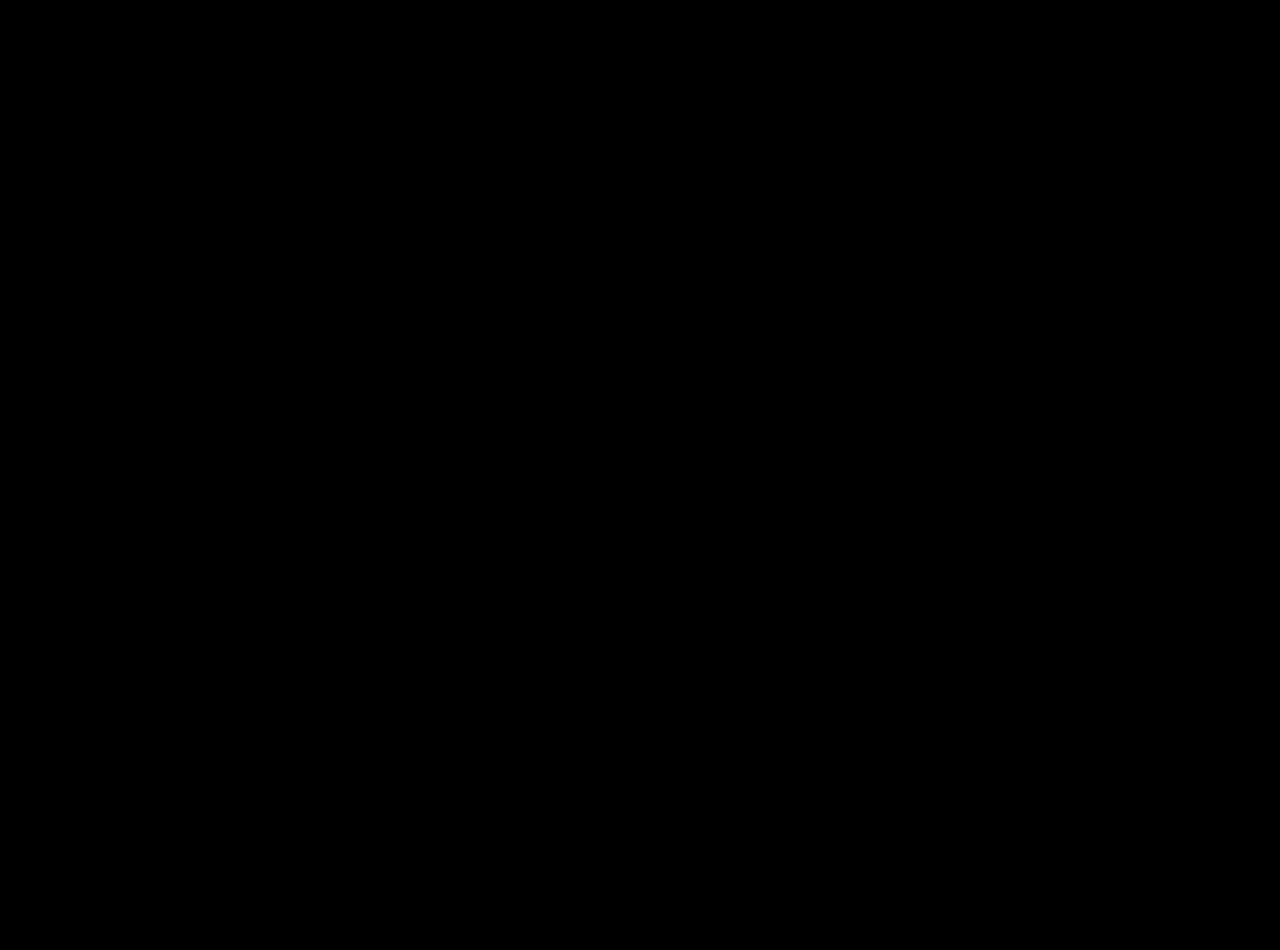
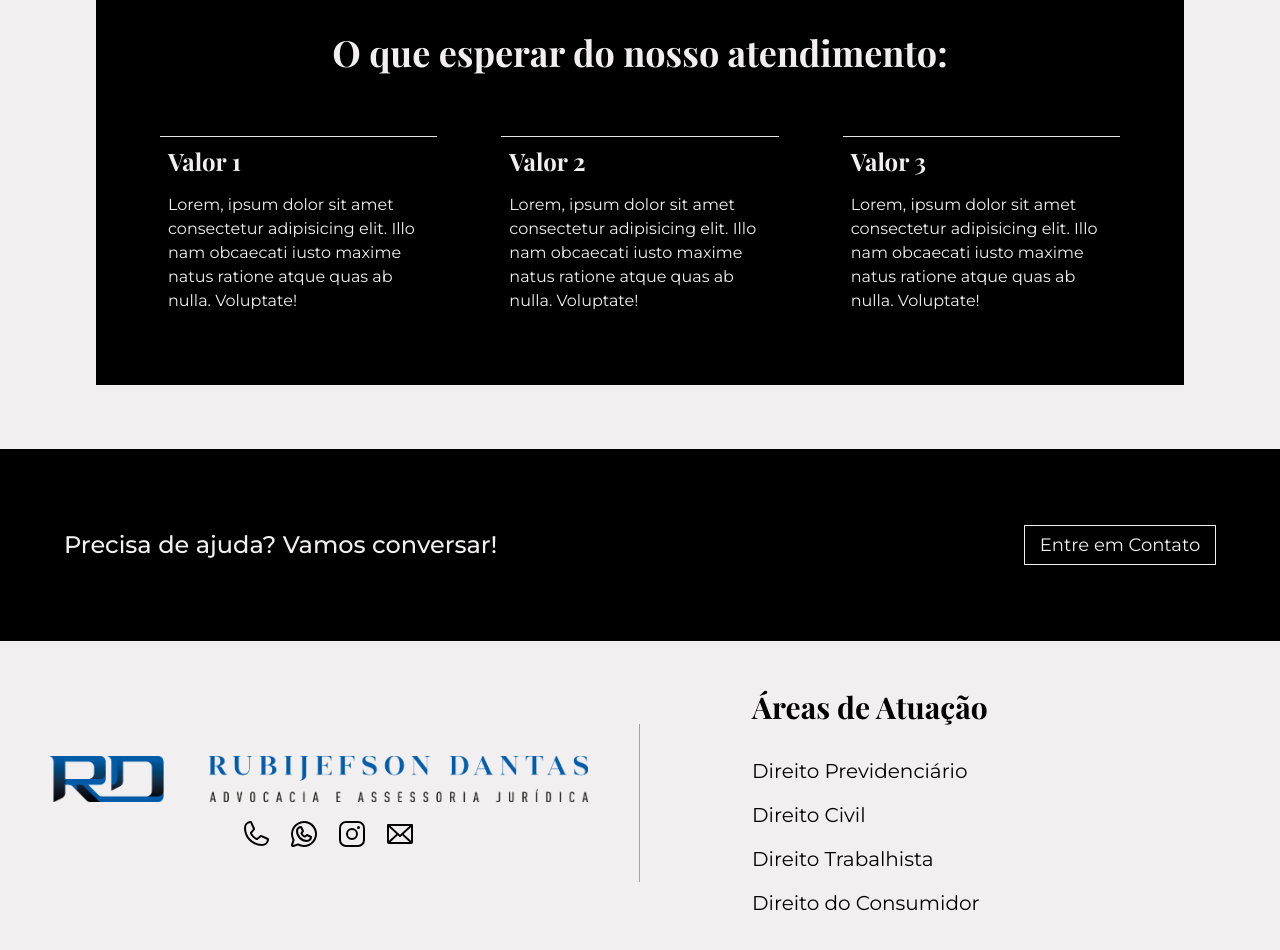
Before and after one commit to guilhermeevencio/lawyer-landing-page, a Next.js app: page /sobre in a window 1280 px wide. Shown: the part 960-1910 px from the top of the page. Before the commit the page ends 992 px from the top, so only its background shows below. Built offline with nearby package versions, Linux system fonts and the light colour scheme.

Commit message:
fix: corrige bugs da footbar ne navbar feat: implementa seção de valores na página /sobre.

```diff
--- a/src/app/components/Footer.tsx
+++ b/src/app/components/Footer.tsx
@@ -7,10 +7,10 @@
 
 export default function Footer() {
   return (
-    <div className='footer_container'>
-      <div className='border-r border-zinc-400 w-1/2 h-2/3 flex flex-col justify-center gap-4 items-center'>
+    <div className='px-4 py-12 flex flex-col items-center md:justify-between md:flex-row gap-8 md:gap-0 bg-offwhite'>
+      <div className='flex flex-col gap-4 md:w-1/2 md:p-8 md:border-r md:border-zinc-400'>
         <Image src={logo} alt='logo Rubjefson Dantas' width='540' />
-        <div className='flex gap-2 mt-4'>
+        <div className='flex justify-center items-center gap-4'>
           <Link href='tel:5586988568195'>
             <Phone size={32} /></Link>
           <Link href='https://wa.me/5586988568195' target="_blank">
@@ -20,7 +20,7 @@
           <Link href='mailto:dantasradv@gmail.com'><Envelope size={32} /></Link>
         </div>
       </div>
-      <div className='flex flex-col w-1/2 items-center gap-4 text-xl'>
+      <div className='flex flex-col md:w-1/2 md:pl-28 items-start justify-center gap-4 text-xl'>
         <h2 className='font-playfair_display font-bold text-3xl mb-4'>Áreas de Atuação</h2>
         <Link href='/direito-previdenciario'>Direito Previdenciário</Link>
         <Link href='/direito-civil'>Direito Civil</Link>
@@ -30,3 +30,6 @@
     </div>
   )
 }
+
+
+//border-r border-zinc-400 w-1/2 h-2/3 flex flex-col justify-center gap-4 items-center
--- a/src/app/components/Nav.tsx
+++ b/src/app/components/Nav.tsx
@@ -12,7 +12,7 @@
     setIsOpen(!isOpen);
   };
   return (
-    <nav className={`bg-offwhite fixed z-50 top-0 shadow-md w-full ${isOpen ? 'h-4/6 ' : 'h-24'} py-4 px-4 md:px-16`}>
+    <nav className={`bg-offwhite fixed z-50 top-0 shadow-md w-full  py-4 px-4 md:px-16`}>
       <div className='flex flex-col lg:flex-row h-full justify-between'>
         <div className='flex items-center justify-between'>
           <Link href='/'>
@@ -21,6 +21,7 @@
               alt='logo'
               width={144}
               height={144}
+              onClick={() => toggleNavbar()}
             />
           </Link>
           <div className="lg:hidden">
@@ -46,11 +47,11 @@
             </button>
           </div>
         </div>
-        <div className={`flex flex-col h-full justify-center gap-4 items-center lg:w-2/5 lg:flex lg:flex-row lg:justify-between lg:items-center ${isOpen ? 'block' : 'hidden'}`}>
-          <Link href='/sobre'>Sobre</Link>
-          <Link href='/atuacao'>Atuação</Link>
-          <Link href='/blog'>Blog</Link>
-          <Link href='https://wa.me/5586988568195' className='btn_black_text'>
+        <div className={`flex flex-col h-screen justify-start mt-16 lg:mt-0 gap-8 lg:gap-4 items-center lg:h-20 lg:w-2/5 lg:flex lg:flex-row lg:justify-between lg:items-center ${isOpen ? 'block' : 'hidden'}`}>
+          <Link href='/sobre' onClick={() => toggleNavbar()}>Sobre</Link>
+          <Link href='/atuacao' onClick={() => toggleNavbar()}>Atuação</Link>
+          <Link href='/blog' onClick={() => toggleNavbar()}>Blog</Link>
+          <Link href='https://wa.me/5586988568195' className='btn_black_text' onClick={() => toggleNavbar()}>
             Entre em Contato
           </Link>
         </div>
--- a/src/app/components/NeedHelpSection.tsx
+++ b/src/app/components/NeedHelpSection.tsx
@@ -3,7 +3,7 @@
 
 export default function NeedHelpSection() {
   return (
-    <section className='text-offwhite flex flex-col md:flex-row h-48 justify-between items-center py-8 lg:py-0 px-8 md:px-16'>
+    <section className='text-offwhite bg-black flex flex-col md:flex-row h-48 justify-between items-center py-8 lg:py-0 px-8 md:px-16'>
       <h2 className='h2_style_montserrat flex-1'>Precisa de ajuda? Vamos conversar!</h2>
       <Link href='https://wa.me/5586988568195' className='btn_white_text'>
             Entre em Contato
--- a/src/app/layout.tsx
+++ b/src/app/layout.tsx
@@ -22,7 +22,7 @@
       <body className='main_layout'>
         <Nav />
         {children}
-        {/* <Footer /> */}
+        <Footer />
       </body>
     </html>
   )
--- a/src/app/page.tsx
+++ b/src/app/page.tsx
@@ -4,6 +4,7 @@
 import { specalities } from '@/database/specialities'
 import SpecialityCard from './components/SpecialityCard'
 import ContactForm from './components/ContactForm'
+import Footer from './components/Footer'
 // import '../../public/home-header-background.jpg'
 
 export default function Home() {
--- a/src/app/sobre/page.tsx
+++ b/src/app/sobre/page.tsx
@@ -1,6 +1,7 @@
 import React from 'react'
 import PageHeader from '../components/PageHeader'
 import NeedHelpSection from '../components/NeedHelpSection'
+import Footer from '../components/Footer'
 
 export default function About() {
   return (
@@ -13,6 +14,27 @@
         <p className='lg:w-3/5'>Lorem ipsum dolor sit amet consectetur adipisicing elit. Placeat odit quo iste voluptate alias impedit, cupiditate consequuntur ullam corporis dolorum! Cupiditate sint iure iusto facere dolore ducimus vel obcaecati nihil. Lorem ipsum dolor sit amet, consectetur adipisicing elit. Possimus quisquam aspernatur voluptas, dicta aliquid, voluptatibus eum inventore, quam perspiciatis esse veniam. Itaque amet laboriosam accusamus ipsum repellat, quo architecto impedit.</p>
 
       </section>
+      <section className=' m-4 md:m-8'>
+        <div className=' p-8 md:m-16 md:p-16 bg-black text-offwhite flex flex-col gap-8 justify-center items-center'>
+          <h2 className='w-full text-center text-2xl'>Nossos Valores</h2>
+          <h1 className='h1_style_playfair'>O que esperar do nosso atendimento:</h1>
+          <div className='flex gap-8 md:gap-16 flex-col lg:flex-row mt-8'>
+            <div className='flex flex-col p-2 gap-4 border-t'>
+              <h1 className='font-playfair_display font-bold text-2xl'>Valor 1</h1>
+              <p className='text-left'>Lorem, ipsum dolor sit amet consectetur adipisicing elit. Illo nam obcaecati iusto maxime natus ratione atque quas ab nulla. Voluptate!</p>
+            </div>
+            <div className='flex flex-col p-2 gap-4 border-t'>
+              <h1 className='font-playfair_display font-bold text-2xl'>Valor 2</h1>
+              <p className='text-left'>Lorem, ipsum dolor sit amet consectetur adipisicing elit. Illo nam obcaecati iusto maxime natus ratione atque quas ab nulla. Voluptate!</p>
+            </div>
+            <div className='flex flex-col p-2 gap-4 border-t'>
+              <h1 className='font-playfair_display font-bold text-2xl'>Valor 3</h1>
+              <p className='text-left'>Lorem, ipsum dolor sit amet consectetur adipisicing elit. Illo nam obcaecati iusto maxime natus ratione atque quas ab nulla. Voluptate!</p>
+            </div>
+
+          </div>
+        </div>
+      </section>
       <NeedHelpSection />
     </div>
   )
--- a/src/app/styles/globals.css
+++ b/src/app/styles/globals.css
@@ -62,6 +62,6 @@
 
 /* About Page */
 
-.about_container { @apply w-full  mt-24 }
+.about_container { @apply w-full  mt-24 bg-offwhite }
 
 .about_header_container { @apply flex justify-center items-center h-48 lg:h-80 bg-[url('/about-page-header-background.jpg')] bg-no-repeat bg-cover bg-center px-8 md:px-16 }
```
